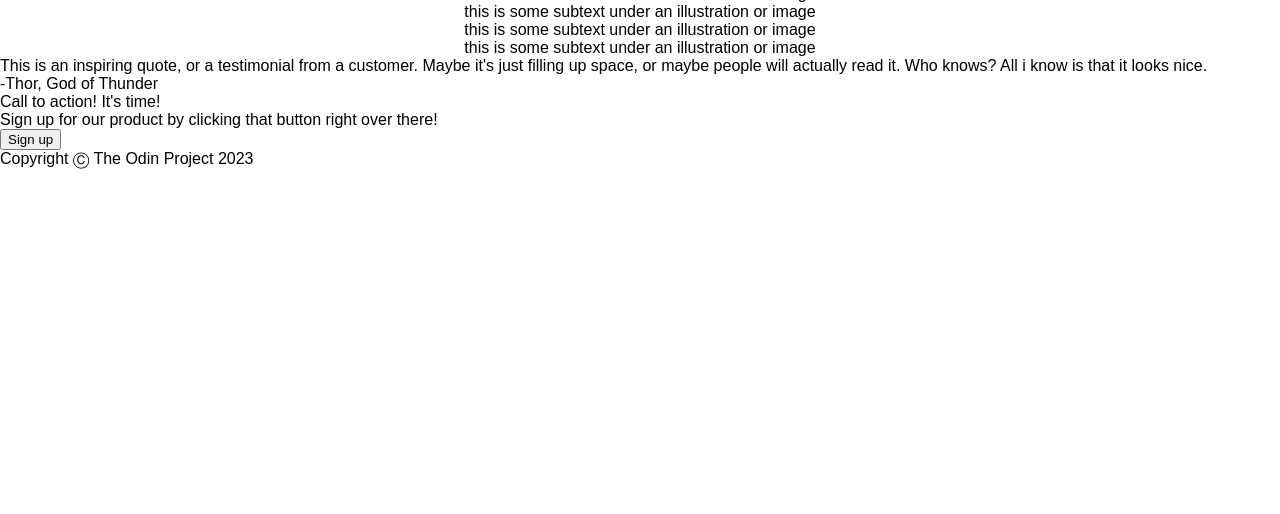
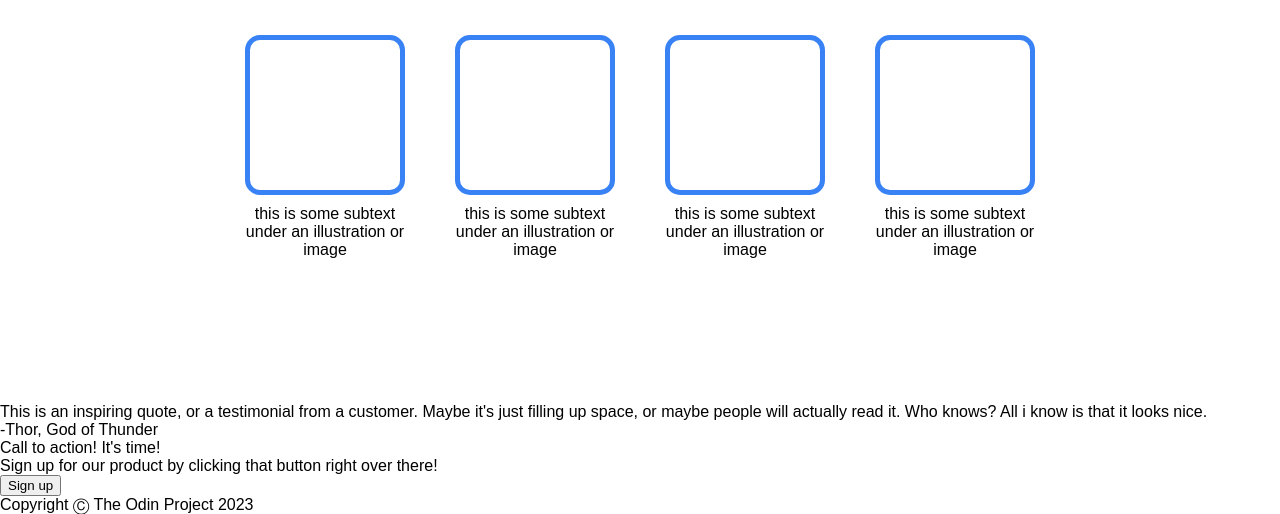
Before and after one commit to Jvk321/Landing-page, a plain HTML site: page index.html in a window 1280 px wide. Shown: the part 597-1111 px from the top of the page. Before the commit the page ends 800 px from the top, so only its background shows below. Drawn offline with Linux system fonts and the light colour scheme.

Commit message:
Styled the second section

```diff
--- a/styles.css
+++ b/styles.css
@@ -98,27 +98,40 @@ a {
     display: flex;
     flex-direction: column;
     align-items: center;
+    height: 500px;
 }
 
 .random-title {
     font-size: 36px;
-    font-weight: bold;
+    font-weight: 900;
     color: #1F2937;
     margin-top: 40px;
 }
 
 .content {
-
+    display: flex;
+    align-items: center;
+    margin-top: 50px;
+    margin-left: auto;
+    margin-right: auto;
+    gap: 50px;
 }
 
 .info {
-
+    display: flex;
+    flex-direction: column;
+    width: 160px;
+    gap: 10px;
 }
 
 .img {
-
+    border: 5px solid #3882F6;
+    padding: 50px ;
+    width: 50px;
+    height: 50px;
+    border-radius: 15px;
 }
 
 .text {
-
+    text-align: center;
 }
```
